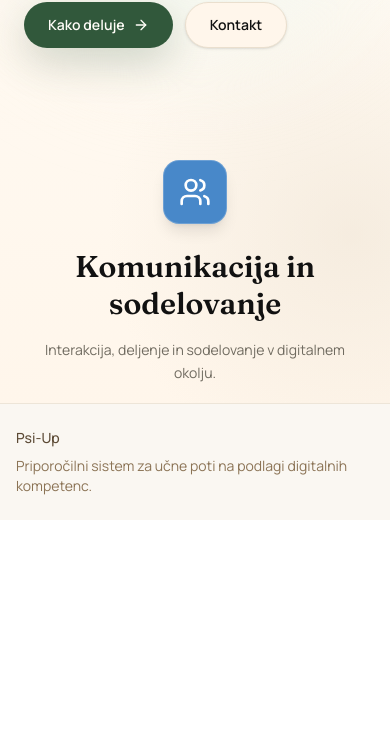
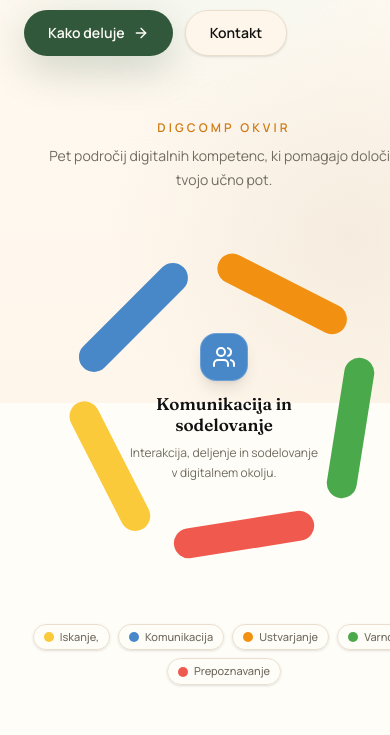
Before and after one commit to McTehno/Psi-Up, a React (Vite) app in the folder frontend/: page / in a window 390 px wide. Shown: the part 441-1176 px from the top of the page. Before the commit the page ends 961 px from the top, so only its background shows below. Built offline with nearby package versions, Linux system fonts and the light colour scheme; no server answers.

Commit message:
Dodan responsive mobilni prikaz DigComp pentagona

```diff
--- a/frontend/src/pages/HomePage/HomePage.tsx
+++ b/frontend/src/pages/HomePage/HomePage.tsx
@@ -19,6 +19,7 @@ import HomeBackground from './components/HomeBackground'
 import HomeFlowSlide from './components/HomeFlowSlide'
 import HomeInfoSlide from './components/HomeInfoSlide'
 import HomeContactSlide from './components/HomeContactSlide'
+import MobileDigCompVisual from './components/MobileDigCompVisual'
 
 function HomePage() {
 	const navigate = useNavigate()
@@ -59,7 +60,7 @@ function HomePage() {
 	}, [isSearchActive])
 
 	return (
-		<main className="relative isolate h-screen snap-y snap-mandatory overflow-y-auto overflow-x-hidden scroll-smooth bg-[#fffdf8] text-[#111111]">
+		<main className="relative isolate overflow-x-hidden bg-[#fffdf8] text-[#111111] lg:h-screen lg:snap-y lg:snap-mandatory lg:overflow-y-auto lg:scroll-smooth">
 			<HomeBackground />
 
 			<div
@@ -74,7 +75,7 @@ function HomePage() {
 			<div className="mx-auto flex max-w-7xl flex-col px-6 py-6 sm:px-8 lg:px-10">
 				<section
 					id="top"
-					className="grid min-h-screen snap-start gap-12 pb-16 pt-28 sm:pt-8 lg:grid-cols-[0.95fr_1.05fr] lg:items-center lg:pb-20 lg:pt-10"
+					className="grid gap-8 pb-16 pt-24 lg:h-screen lg:snap-start lg:grid-cols-[0.95fr_1.05fr] lg:items-center lg:gap-10 lg:pb-10 lg:pt-10"
 				>
 					<div className="relative max-w-xl">
 						<HeroSearch
@@ -114,8 +115,12 @@ function HomePage() {
 						</div>
 
 					</div>
+					<MobileDigCompVisual
+						activeIndex={activeIndex}
+						rotationCount={rotationCount}
+					/>
 
-					<div className="relative flex min-h-[30rem] w-full flex-col sm:min-h-[40rem]">
+					<div className="relative hidden h-[40rem] w-full flex-col lg:flex">
 						<HeroSearchResults
 							isSearchActive={isSearchActive}
 							searchQuery={searchQuery}
@@ -144,7 +149,9 @@ function HomePage() {
 						iconBackground="bg-[#f2f8f1]"
 						iconColor="text-[#31583b]"
 					/>
-					<ScrollDownHint href="#position" />
+					<div className="hidden lg:block">
+						<ScrollDownHint href="#position" />
+					</div>
 				</div>
 				<div className="relative">
 					<HomeInfoSlide
@@ -158,14 +165,18 @@ function HomePage() {
 						iconBackground="bg-[#fffdf8]"
 						iconColor="text-[#d07a12]"
 					/>
-					<ScrollDownHint href="#digcomp" />
+					<div className="hidden lg:block">
+						<ScrollDownHint href="#digcomp" />
+					</div>
 				</div>
 				<div className="relative">
 					<HomeFlowSlide flowSteps={flowSteps} />
-					<ScrollDownHint href="#contact" />
+					<div className="hidden lg:block">
+						<ScrollDownHint href="#contact" />
+					</div>
 				</div>
-			<HomeContactSlide />
-		</div>
+				<HomeContactSlide />
+			</div>
 		</main >
 	)
 }
--- a/frontend/src/pages/HomePage/components/DigCompHeroVisual.tsx
+++ b/frontend/src/pages/HomePage/components/DigCompHeroVisual.tsx
@@ -13,9 +13,10 @@ function DigCompHeroVisual({
 }: DigCompHeroVisualProps) {
 	return (
 		<div
-			className={`absolute inset-0 transition-opacity duration-500 ${isSearchActive ? 'pointer-events-none opacity-0' : 'opacity-100'
-				}`}
-		>
+	className={`absolute inset-0 hidden transition-opacity duration-500 md:block ${
+		isSearchActive ? 'pointer-events-none opacity-0' : 'opacity-100'
+	}`}
+>
 			<div className="absolute inset-x-0 top-16 z-10 flex flex-col items-center px-4 text-center sm:top-20 sm:px-6">
 				{digcompAreas.map((area, index) => {
 					const isActive = activeIndex === index
--- /dev/null
+++ b/frontend/src/pages/HomePage/components/MobileDigCompVisual.tsx
@@ -0,0 +1,101 @@
+import { digcompAreas } from '../constants'
+
+type MobileDigCompVisualProps = {
+	activeIndex: number
+	rotationCount: number
+}
+
+function MobileDigCompVisual({
+	activeIndex,
+	rotationCount,
+}: MobileDigCompVisualProps) {
+	const activeArea = digcompAreas[activeIndex]
+
+	return (
+		<div className="relative mx-auto mt-8 flex w-full flex-col items-center lg:hidden">
+			<div className="mb-4 max-w-sm text-center">
+				<p className="text-xs font-semibold uppercase tracking-[0.26em] text-[#d07a12]">
+					DigComp okvir
+				</p>
+
+				<p className="mt-2 text-sm leading-6 text-[#706b60]">
+					Pet področij digitalnih kompetenc, ki pomagajo določiti tvojo učno
+					pot.
+				</p>
+			</div>
+
+			<div className="relative h-[400px] w-[400px] max-w-full overflow-visible">
+				<svg
+					viewBox="-120 -120 240 240"
+					className="absolute inset-0 aspect-square h-full w-full transition-transform duration-1000 ease-in-out"
+					style={{
+						transform: `rotate(${-81 - rotationCount * 72}deg)`,
+					}}
+				>
+					{digcompAreas.map((area, index) => {
+						const startAngle = (index * 72 - 90) * (Math.PI / 180)
+						const endAngle = ((index + 1) * 72 - 90) * (Math.PI / 180)
+
+						const v1x = Math.cos(startAngle) * 95
+						const v1y = Math.sin(startAngle) * 95
+						const v2x = Math.cos(endAngle) * 95
+						const v2y = Math.sin(endAngle) * 95
+
+						const x1 = v1x + (v2x - v1x) * 0.2
+						const y1 = v1y + (v2y - v1y) * 0.2
+						const x2 = v1x + (v2x - v1x) * 0.8
+						const y2 = v1y + (v2y - v1y) * 0.8
+
+						return (
+							<line
+								key={area.title}
+								x1={x1}
+								y1={y1}
+								x2={x2}
+								y2={y2}
+								stroke={area.svgFill}
+								strokeWidth="18"
+								strokeLinecap="round"
+							/>
+						)
+					})}
+				</svg>
+
+				<div className="absolute inset-0 flex items-center justify-center px-12 text-center">
+					<div className="flex max-w-[190px] flex-col items-center">
+						<span
+							className={`flex h-12 w-12 items-center justify-center rounded-2xl border border-white/20 shadow-lg ${activeArea.themeBg} ${activeArea.themeText}`}
+						>
+							<activeArea.icon className="h-6 w-6" />
+						</span>
+
+						<h2 className="mt-3 font-display text-[17px] font-semibold leading-tight text-[#111111]">
+							{activeArea.title}
+						</h2>
+
+						<p className="mt-2 text-xs leading-5 text-[#706b60]">
+							{activeArea.description}
+						</p>
+					</div>
+				</div>
+			</div>
+
+			<div className="mt-4 flex max-w-sm flex-wrap justify-center gap-2">
+				{digcompAreas.map((area) => (
+					<span
+						key={area.title}
+						className="inline-flex items-center gap-1.5 rounded-full border border-[#eadfce] bg-[#fffdf8]/80 px-2.5 py-1 text-[11px] font-medium text-[#706b60] shadow-sm"
+					>
+						<span
+							className="h-2.5 w-2.5 rounded-full"
+							style={{ backgroundColor: area.svgFill }}
+						/>
+						{area.title.split(' ')[0]}
+					</span>
+				))}
+			</div>
+		</div>
+	)
+}
+
+export default MobileDigCompVisual
```
